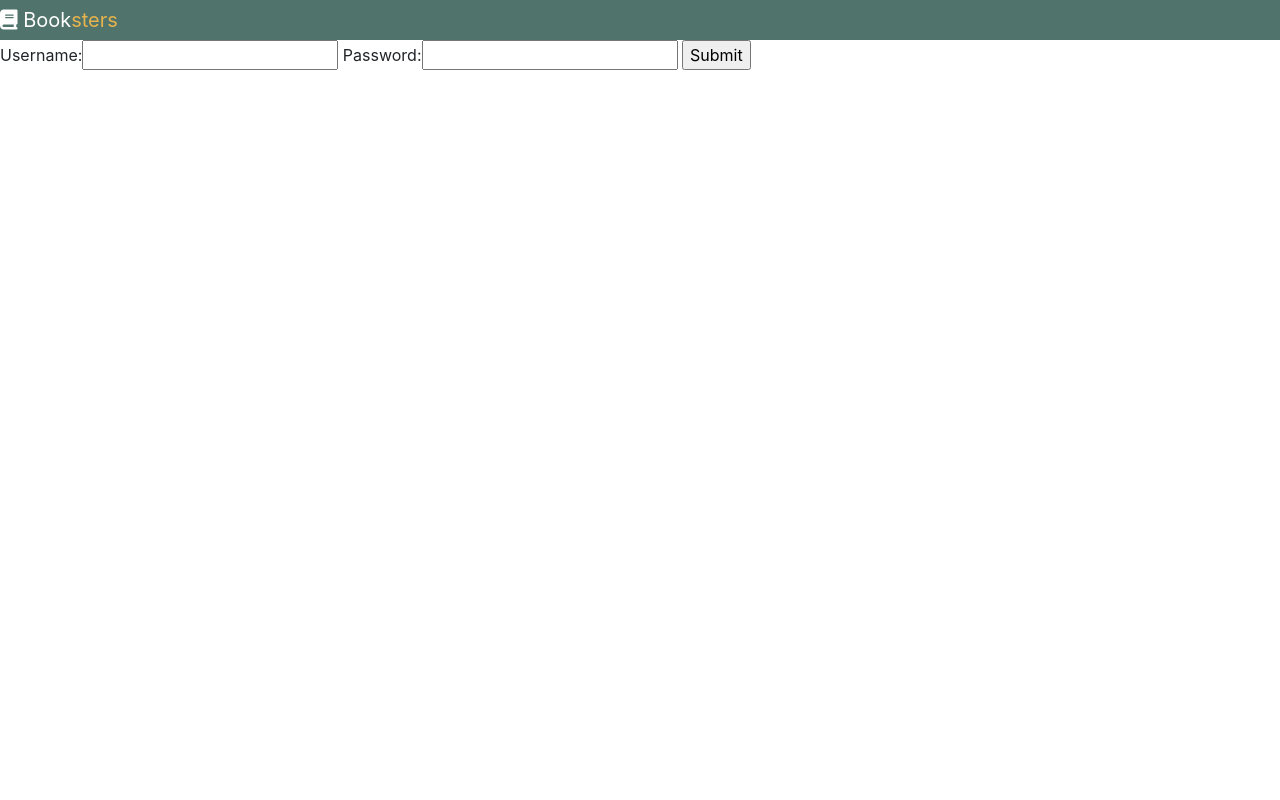
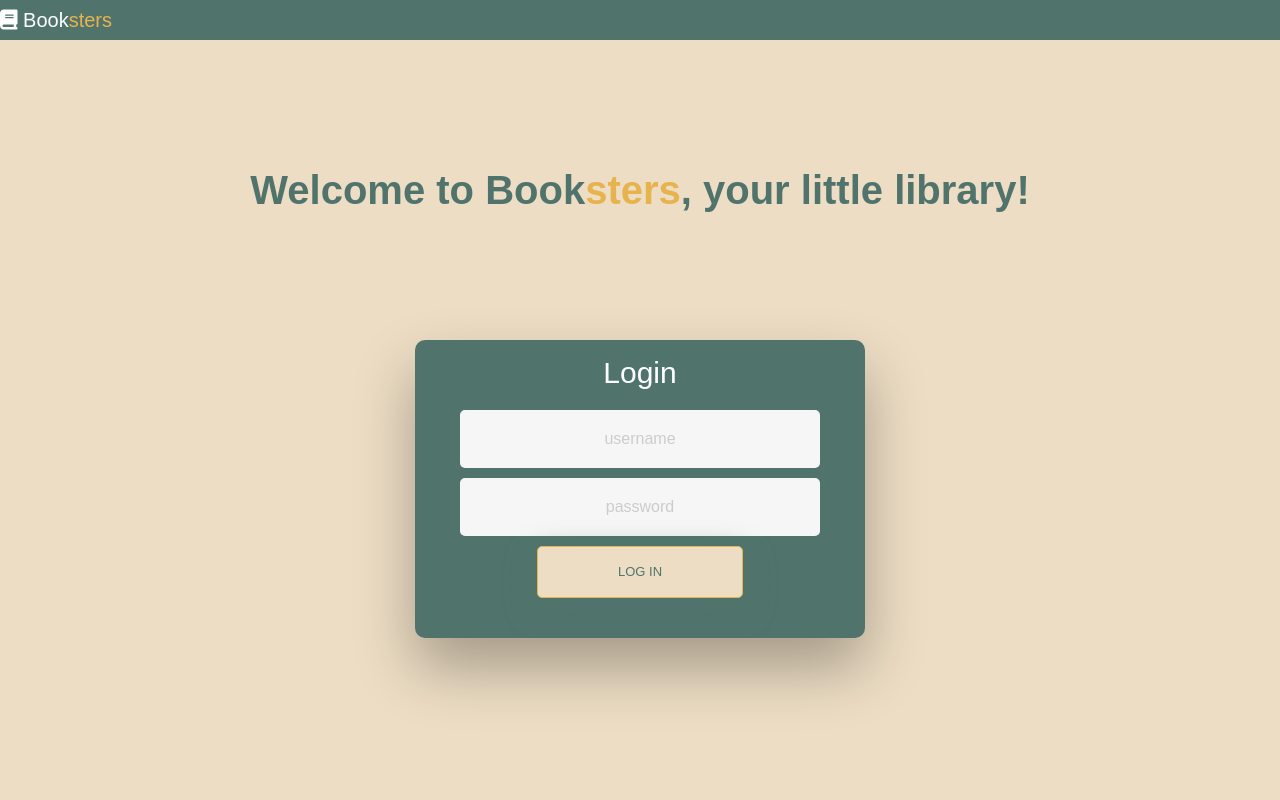
Before and after one commit to Kronixion/LibraryProject, a Django app: page / in a window 1280 px wide. Run offline with Django 3.2, Linux system fonts and the light colour scheme; some libraries are stand-ins or nearby versions.

Commit message:
login done

```diff
--- a/library/account/forms.py
+++ b/library/account/forms.py
@@ -1,5 +1,5 @@
 from django import forms
 
 class SignInForm(forms.Form):
-    username = forms.CharField(max_length=150, widget = forms.TextInput())
-    password = forms.CharField(widget = forms.PasswordInput())
+    username = forms.CharField(max_length=150, widget = forms.TextInput(attrs={'id':'login','class':'fadeIn first', 'placeholder':'username'}))
+    password = forms.CharField(widget = forms.PasswordInput(attrs={'id':'password','class':'fadeIn second','placeholder':'password'}))
--- /dev/null
+++ b/library/account/templates/LoginPage.html
@@ -0,0 +1,29 @@
+{%extends 'base.html'%}
+{%load static%}
+{%block title%}Booksters - Login{%endblock%}
+{%block additionalMetaData%}
+  <meta charset="UTF-8">
+  <link rel="stylesheet" href="{%static 'css/LoginPage.css'%}" type="text/css"/>
+{%endblock%}
+
+{%block body%}
+  <div id="login-content">
+  <div class="wrapper fadeInDown">
+    <div class="welcome-message">
+      <span id="welcome-text">Welcome to Book</span>
+      <span id="welcome-text-yellow">sters</span>
+      <span id="welcome-text">, your little library!</span>
+    </div>
+
+    <div id="formContent">
+      <div id="login-text">Login</div>
+      <form action="{%url 'landingPage'%}" method="POST">
+        {%csrf_token%}
+        {{form.username}}
+        {{form.password}}
+        <input type="submit" class="fadeIn third" value="Log In">
+      </form>
+    </div>
+  </div>
+  </div>
+{%endblock%}
--- a/library/account/views.py
+++ b/library/account/views.py
@@ -14,13 +14,13 @@ def signIn(request):
                 return redirect('landingPage')
             else:
                 form = SignInForm()
-                return render(request,'signIn.html',{'form':form})
+                return render(request,'LoginPage.html',{'form':form})
         else:
             form = SignInForm()
-            return render(request,'signIn.html',{'form':form})
+            return render(request,'LoginPage.html',{'form':form})
     else:
         form = SignInForm()
-        return render(request,'signIn.html',{'form':form})
+        return render(request,'LoginPage.html',{'form':form})
 
 def signOut(request):
     logout(request)
--- /dev/null
+++ b/library/static/css/LoginPage.css
@@ -0,0 +1,278 @@
+body {
+  font-family: "Poppins", sans-serif;
+  height: 100vh;
+  background-color: #EDDDC4;
+}
+
+a {
+  color: #EDDDC4;
+  display:inline-block;
+  text-decoration: none;
+  font-weight: 400;
+}
+
+h2 {
+  text-align: center;
+  font-size: 16px;
+  font-weight: 600;
+  text-transform: uppercase;
+  display:inline-block;
+  margin: 40px 8px 10px 8px;
+  color: #cccccc;
+}
+
+/*Welcome message*/
+.welcome-message{
+  display: flex;
+  flex-direction: row;
+  justify-content: center;
+  margin: 100px 0px 100px 0px ;
+}
+
+#welcome-text{
+  color: #50746C;
+  font-size: 40px;
+  font-weight: bold;
+  margin-bottom: 20px;
+}
+
+#welcome-text-yellow{
+  color: #E7B34D;
+  font-size: 40px;
+  font-weight: bold;
+  margin-bottom: 20px;
+}
+
+#login-text{
+  color: white;
+  font-size: 30px;
+  padding: 10px;
+}
+
+/* structure */
+
+.wrapper {
+  display: flex;
+  align-items: center;
+  flex-direction: column;
+  justify-content: center;
+  width: 100%;
+  min-height: 100%;
+  padding: 20px;
+}
+
+#formContent {
+  -webkit-border-radius: 10px 10px 10px 10px;
+  border-radius: 10px 10px 10px 10px;
+  background: #50746C;
+  padding: 30px;
+  width: 90%;
+  max-width: 450px;
+  position: relative;
+  padding: 0px;
+  -webkit-box-shadow: 0 30px 60px 0 rgba(0,0,0,0.3);
+  box-shadow: 0 30px 60px 0 rgba(0,0,0,0.3);
+  text-align: center;
+}
+
+#formFooter {
+  background-color: #50746C;
+  border-top: 1px solid #dce8f1;
+  padding: 25px;
+  text-align: center;
+  -webkit-border-radius: 0 0 10px 10px;
+  border-radius: 0 0 10px 10px;
+}
+
+
+
+/* tabs */
+
+h2.inactive {
+  color: #cccccc;
+}
+
+h2.active {
+  color: #0d0d0d;
+  border-bottom: 2px solid #50746C;
+}
+
+
+
+/* form typography*/
+
+input[type=button], input[type=submit], input[type=reset]  {
+  background-color: #EDDDC4;
+  border: none;
+  color: #50746C;
+  border: 1px solid #E7B34D;
+  padding: 15px 80px;
+  text-align: center;
+  text-decoration: none;
+  display: inline-block;
+  text-transform: uppercase;
+  font-size: 13px;
+  -webkit-box-shadow: 0 10px 30px 0 #50746C;
+  box-shadow: 0 10px 30px 0 #50746C;
+  -webkit-border-radius: 5px 5px 5px 5px;
+  border-radius: 5px 5px 5px 5px;
+  margin: 5px 20px 40px 20px;
+  -webkit-transition: all 0.3s ease-in-out;
+  -moz-transition: all 0.3s ease-in-out;
+  -ms-transition: all 0.3s ease-in-out;
+  -o-transition: all 0.3s ease-in-out;
+  transition: all 0.3s ease-in-out;
+}
+
+input[type=button]:hover, input[type=submit]:hover, input[type=reset]:hover  {
+  background-color: #E7B34D;
+  color: white;
+}
+
+input[type=button]:active, input[type=submit]:active, input[type=reset]:active  {
+  -moz-transform: scale(0.95);
+  -webkit-transform: scale(0.95);
+  -o-transform: scale(0.95);
+  -ms-transform: scale(0.95);
+  transform: scale(0.95);
+}
+
+input[type=text],input[type=password] {
+  background-color: #f6f6f6;
+  border: none;
+  color: #0d0d0d;
+  padding: 15px 32px;
+  text-align: center;
+  text-decoration: none;
+  display: inline-block;
+  font-size: 16px;
+  margin: 5px;
+  width: 80%;
+  border: 2px solid #f6f6f6;
+  -webkit-transition: all 0.5s ease-in-out;
+  -moz-transition: all 0.5s ease-in-out;
+  -ms-transition: all 0.5s ease-in-out;
+  -o-transition: all 0.5s ease-in-out;
+  transition: all 0.5s ease-in-out;
+  -webkit-border-radius: 5px 5px 5px 5px;
+  border-radius: 5px 5px 5px 5px;
+}
+
+input[type=text]:focus,input[type=text]:focus {
+  background-color: #fff;
+  border-bottom: 2px solid #E7B34D;
+}
+
+input[type=text]::placeholder,input[type=password]::placeholder {
+  color: #cccccc;
+}
+
+
+
+/* animations */
+
+/* simple CSS3 fade-in-down animation */
+.fadeInDown {
+  -webkit-animation-name: fadeInDown;
+  animation-name: fadeInDown;
+  -webkit-animation-duration: 1s;
+  animation-duration: 1s;
+  -webkit-animation-fill-mode: both;
+  animation-fill-mode: both;
+}
+
+@-webkit-keyframes fadeInDown {
+  0% {
+    opacity: 0;
+    -webkit-transform: translate3d(0, -100%, 0);
+    transform: translate3d(0, -100%, 0);
+  }
+  100% {
+    opacity: 1;
+    -webkit-transform: none;
+    transform: none;
+  }
+}
+
+@keyframes fadeInDown {
+  0% {
+    opacity: 0;
+    -webkit-transform: translate3d(0, -100%, 0);
+    transform: translate3d(0, -100%, 0);
+  }
+  100% {
+    opacity: 1;
+    -webkit-transform: none;
+    transform: none;
+  }
+}
+
+/* simple CSS3 fade-in animation */
+@-webkit-keyframes fadeIn { from { opacity:0; } to { opacity:1; } }
+@-moz-keyframes fadeIn { from { opacity:0; } to { opacity:1; } }
+@keyframes fadeIn { from { opacity:0; } to { opacity:1; } }
+
+.fadeIn {
+  opacity:0;
+  -webkit-animation:fadeIn ease-in 1;
+  -moz-animation:fadeIn ease-in 1;
+  animation:fadeIn ease-in 1;
+
+  -webkit-animation-fill-mode:forwards;
+  -moz-animation-fill-mode:forwards;
+  animation-fill-mode:forwards;
+
+  -webkit-animation-duration:1s;
+  -moz-animation-duration:1s;
+  animation-duration:1s;
+}
+
+.fadeIn.first {
+  -webkit-animation-delay: 0.6s;
+  -moz-animation-delay: 0.6s;
+  animation-delay: 0.6s;
+}
+
+.fadeIn.second {
+  -webkit-animation-delay: 0.8s;
+  -moz-animation-delay: 0.8s;
+  animation-delay: 0.8s;
+}
+
+.fadeIn.third {
+  -webkit-animation-delay: 1s;
+  -moz-animation-delay: 1s;
+  animation-delay: 1s;
+}
+
+/* simple CSS3 fade-in animation */
+.underlineHover:after {
+  display: block;
+  left: 0;
+  bottom: -10px;
+  width: 0;
+  height: 2px;
+  background-color: #E7B34D;
+  content: "";
+  transition: width 0.2s;
+}
+
+.underlineHover:hover {
+  color: white;
+}
+
+.underlineHover:hover:after{
+  width: 100%;
+}
+
+
+
+/* others */
+
+*:focus {
+    outline: none;
+}
+
+#icon {
+  width:60%;
+}
--- a/library/templates/base.html
+++ b/library/templates/base.html
@@ -1,7 +1,7 @@
 {% load static %}
 
 <!DOCTYPE html>
-<html>
+<html lang="en">
     <head>
         <title>
             {%block title%}{%endblock%}
```
Also changed, not shown: library/db.sqlite3.
